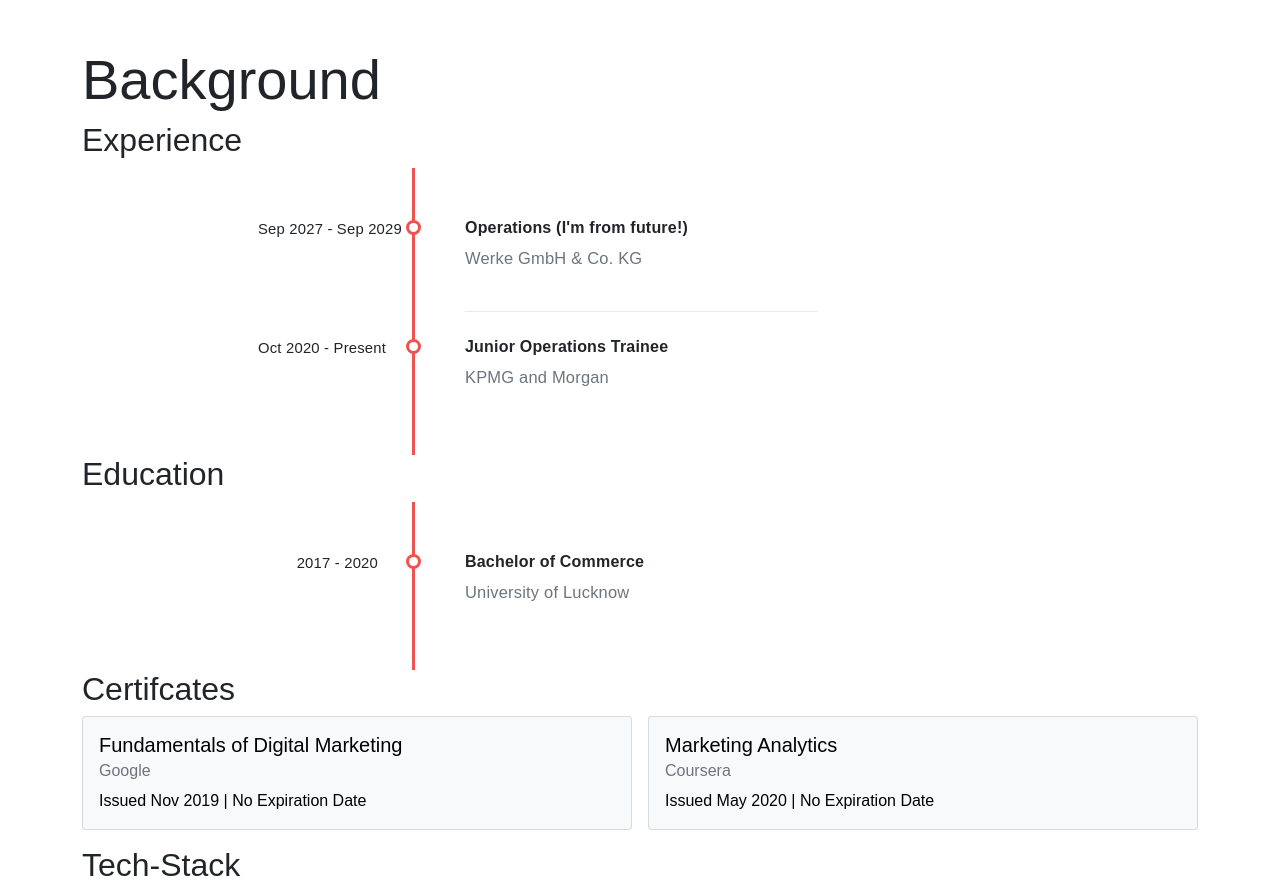
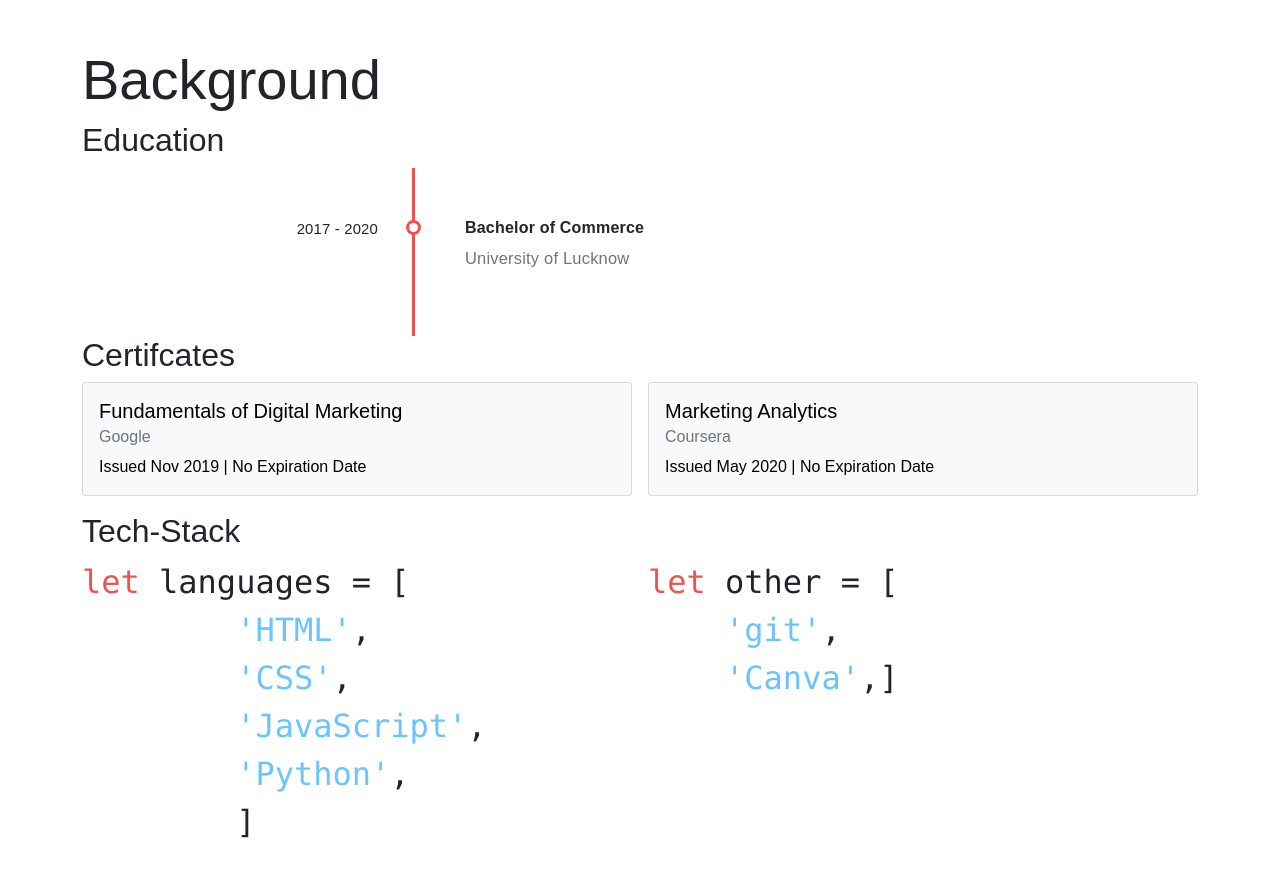
Before and after one commit to Limbo-09/portfolio, a website: page index.html in a window 1280 px wide. Shown: the part 1700-2589 px from the top of the page. Drawn offline with nearby package versions, Linux system fonts and the light colour scheme.

Commit message:
Update index.html

```diff
--- a/index.html
+++ b/index.html
@@ -178,18 +178,7 @@
 		</div>
 
 		<div class="row">
-			<h3>Experience</h3>
 
-			<ul class="timeline">
-				<li class="event" data-date="Sep 2027 - Sep 2029">
-					<h3>Operations (I'm from future!)</h3>
-					<p class="text-muted">Werke GmbH & Co. KG</p>
-				</li>
-				<li class="event" data-date="Oct 2020 - Present">
-					<h3>Junior Operations Trainee</h3>
-					<p class="text-muted">KPMG and Morgan</p>
-				</li>
-			</ul>
 
 			<h3>Education</h3>
 
```
